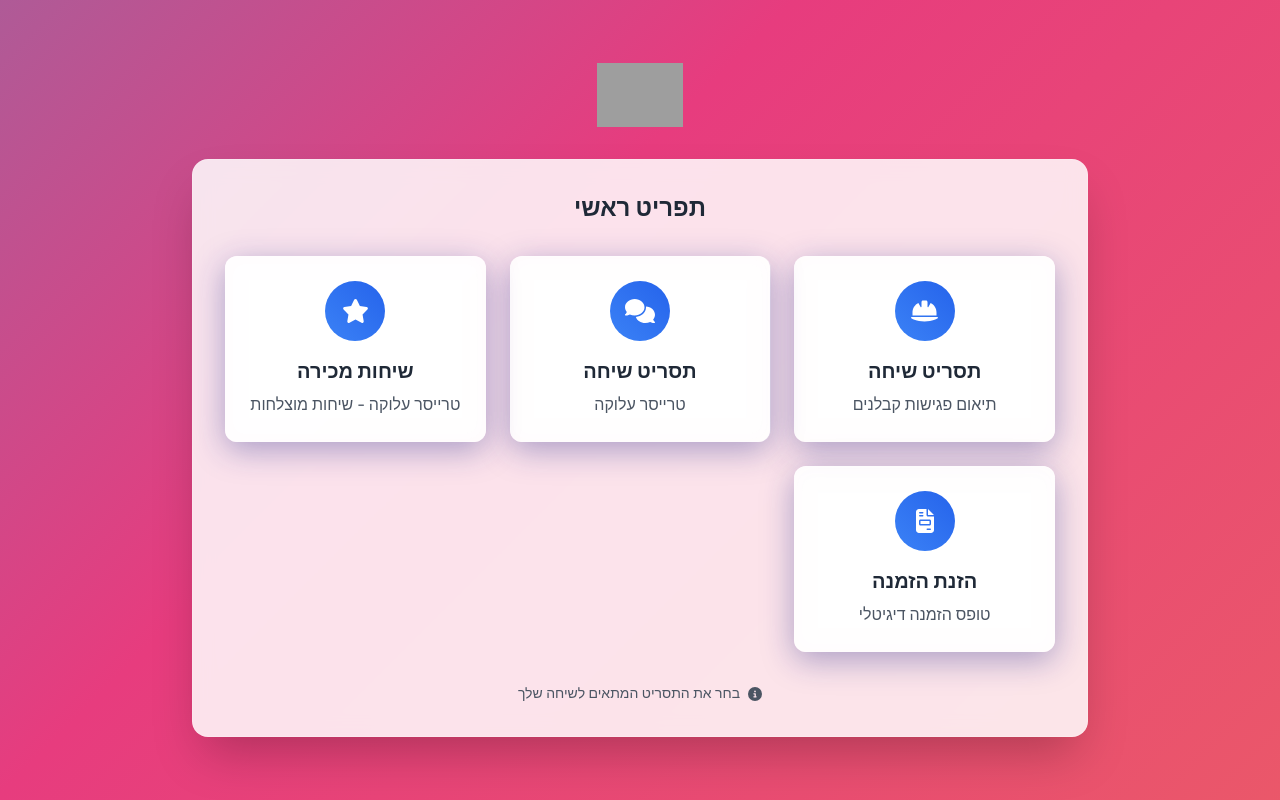
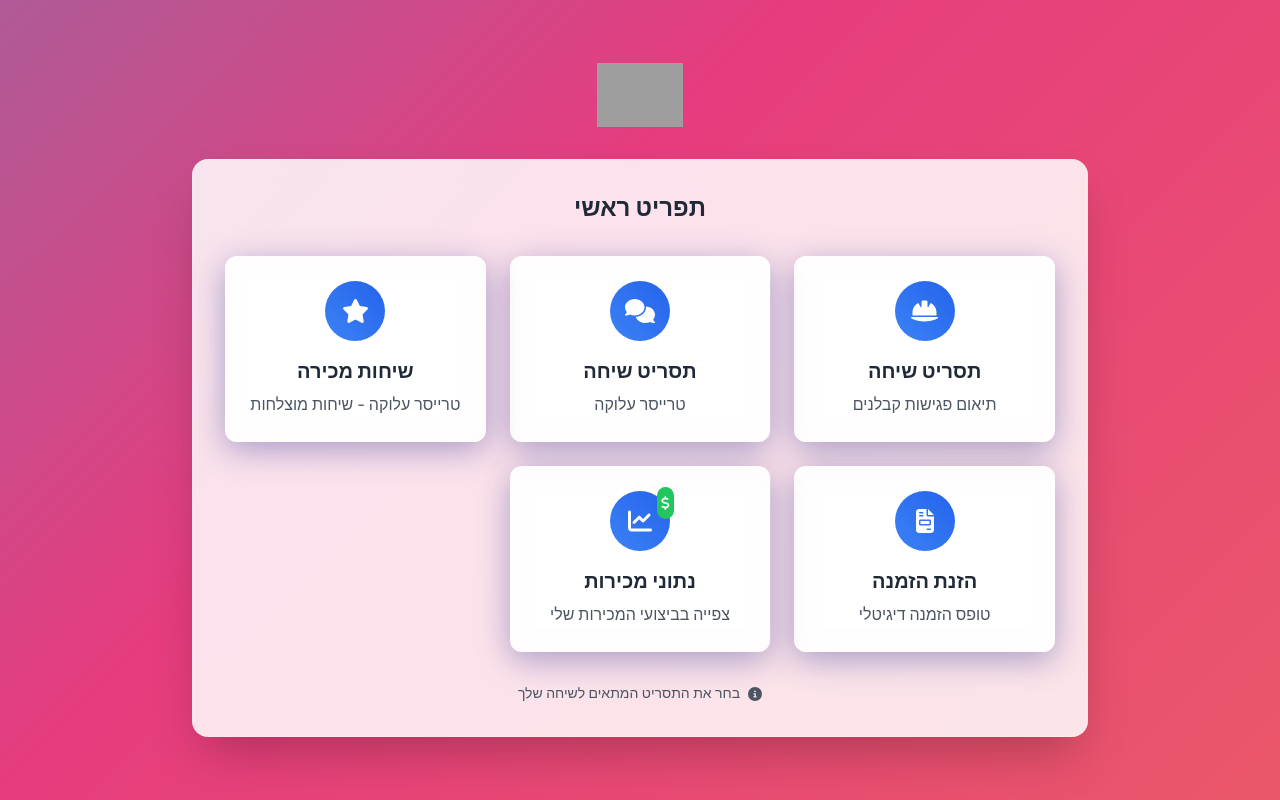
Before and after one commit to naorbarzion/tz, a plain HTML site: page menu.html in a window 1280 px wide. Drawn offline with nearby package versions, Linux system fonts and the light colour scheme; grey boxes are pictures that could not be loaded.

Commit message:
Update menu.html

```diff
--- a/menu.html
+++ b/menu.html
@@ -127,6 +127,20 @@
                    <h3 class="text-xl font-semibold text-gray-800 mb-2">הזנת הזמנה</h3>
                    <p class="text-gray-600">טופס הזמנה דיגיטלי</p>
                </a>
+
+               <!-- נתוני מכירות -->
+               <a href="https://script.google.com/a/macros/tracer.co.il/s/AKfycbziASwDQY8SxSQhqQZWYCo5yY9my2c5R3YP3YkrECeQCdxCZsG7oTHKveEu3g1DJ9nUuQ/exec"
+                  target="_blank"
+                  class="menu-item glass rounded-xl p-6 text-center">
+                   <div class="icon-container mx-auto relative">
+                       <i class="fas fa-chart-line text-2xl text-white"></i>
+                       <div class="absolute -top-1 -right-1 bg-green-500 text-white p-1 rounded-full">
+                           <i class="fas fa-dollar-sign text-sm"></i>
+                       </div>
+                   </div>
+                   <h3 class="text-xl font-semibold text-gray-800 mb-2">נתוני מכירות</h3>
+                   <p class="text-gray-600">צפייה בביצועי המכירות שלי</p>
+               </a>
            </div>
 
            <!-- Footer -->
```
